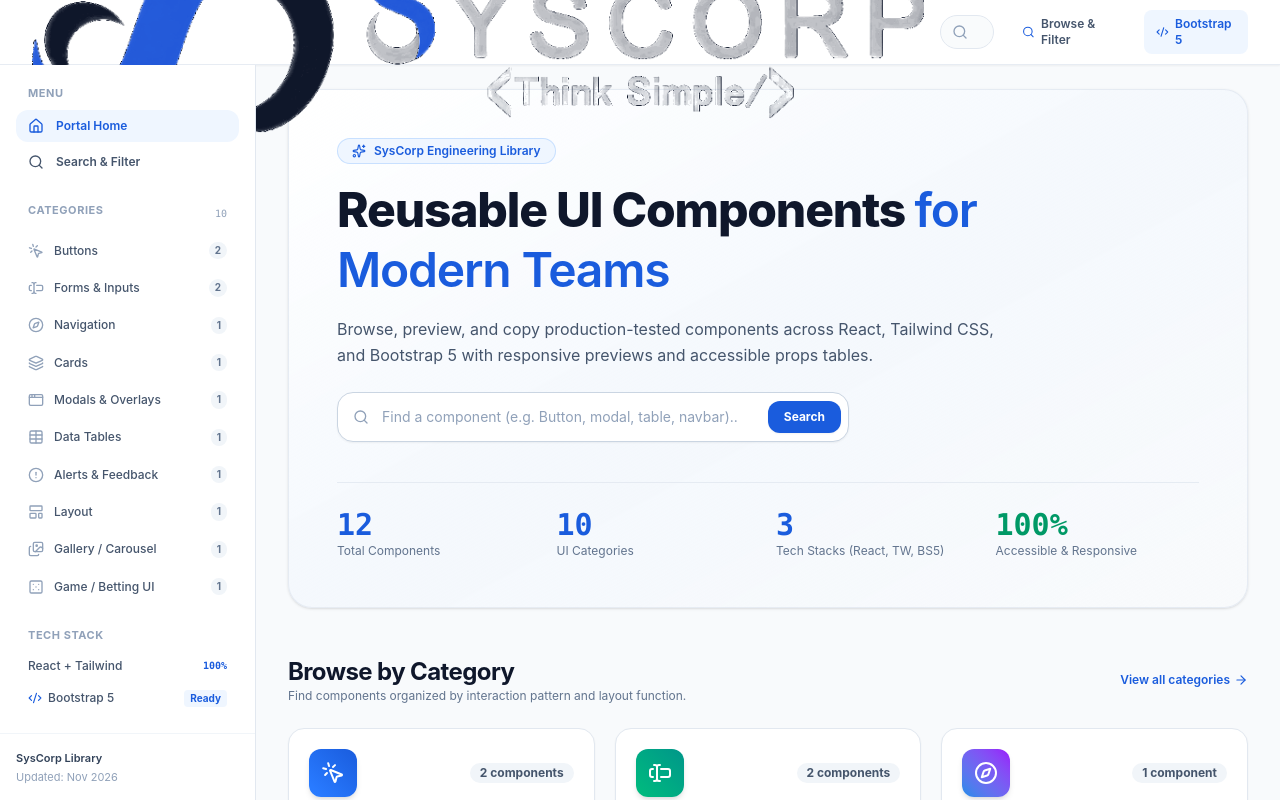
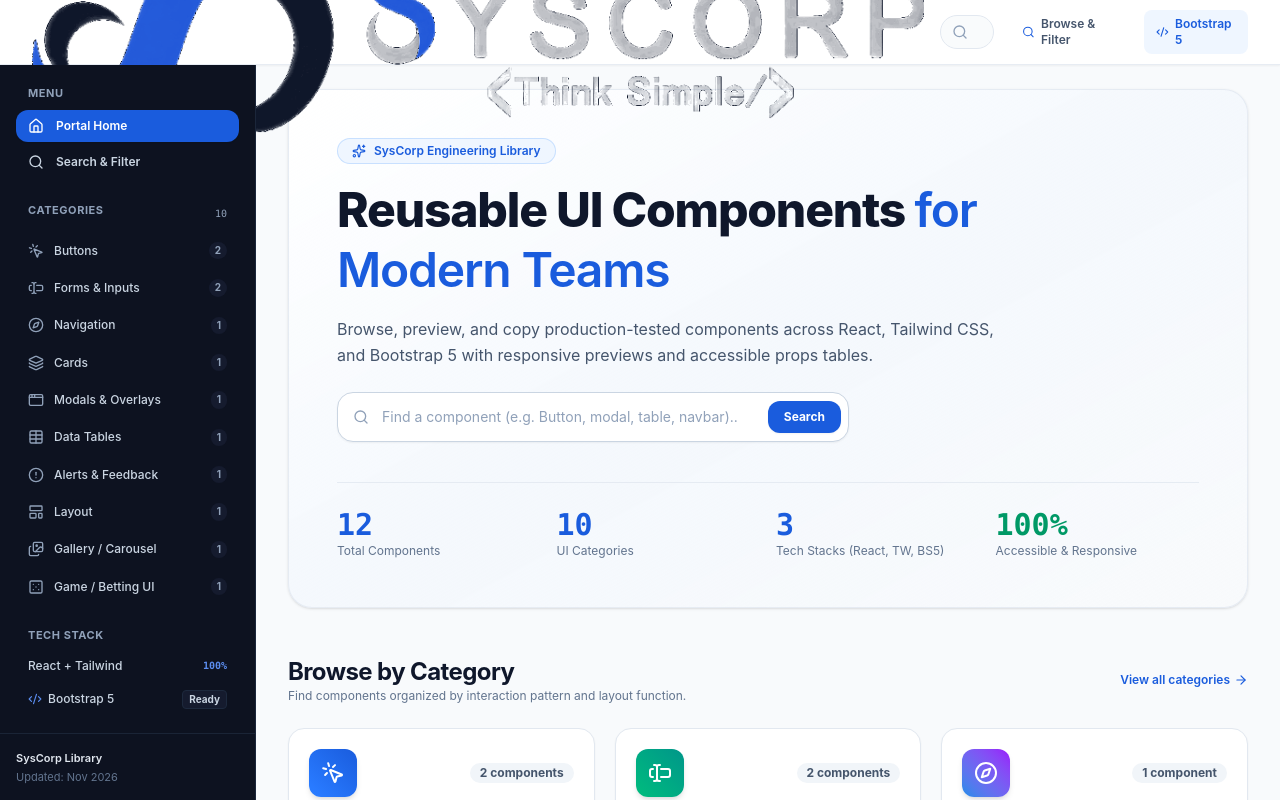
Before and after one commit to Seethaitsk/component, a Next.js app: page / in a window 1280 px wide. Shown: the top 800 px of the page. Built offline with nearby package versions, Linux system fonts and the light colour scheme.

Commit message:
feat(sidebar): apply dark theme to side panel with SysCorp dark navy styling

```diff
--- a/src/components/portal/Sidebar.jsx
+++ b/src/components/portal/Sidebar.jsx
@@ -56,18 +56,18 @@ export default function Sidebar({ open, onClose }) {
       {/* Sidebar Panel */}
       <aside
         aria-label="Component categories"
-        className={`fixed inset-y-0 left-0 z-40 w-64 shrink-0 border-r border-slate-200 bg-white flex flex-col transition-transform duration-200 lg:sticky lg:top-16 lg:h-[calc(100vh-4rem)] lg:translate-x-0 ${
+        className={`fixed inset-y-0 left-0 z-40 w-64 shrink-0 border-r border-slate-800/90 bg-[#0d1220] text-slate-200 flex flex-col transition-transform duration-200 lg:sticky lg:top-16 lg:h-[calc(100vh-4rem)] lg:translate-x-0 ${
           open ? 'translate-x-0 shadow-2xl' : '-translate-x-full'
         }`}
       >
         {/* Mobile Header */}
-        <div className="flex h-16 items-center justify-between px-6 border-b border-slate-100 lg:hidden shrink-0">
-          <span className="font-bold text-slate-900">Categories</span>
+        <div className="flex h-16 items-center justify-between px-6 border-b border-slate-800/80 lg:hidden shrink-0">
+          <span className="font-bold text-white">Categories</span>
           <button
             type="button"
             onClick={onClose}
             aria-label="Close sidebar"
-            className="rounded-lg p-1.5 text-slate-400 hover:bg-slate-100"
+            className="rounded-lg p-1.5 text-slate-400 hover:bg-[#151b2e] hover:text-white"
           >
             <X className="h-5 w-5" />
           </button>
@@ -77,7 +77,7 @@ export default function Sidebar({ open, onClose }) {
         <div className="flex-1 overflow-y-auto px-4 py-5 space-y-6 pb-12">
           {/* Main Navigation */}
           <div>
-            <p className="px-3 text-[11px] font-bold uppercase tracking-wider text-slate-400 dark:text-slate-500 mb-2">
+            <p className="px-3 text-[11px] font-bold uppercase tracking-wider text-slate-400 mb-2">
               Menu
             </p>
             <nav className="space-y-1">
@@ -86,8 +86,8 @@ export default function Sidebar({ open, onClose }) {
                 onClick={onClose}
                 className={`flex items-center gap-3 rounded-xl px-3 py-2 text-xs font-semibold transition-colors ${
                   pathname === '/'
-                    ? 'bg-blue-50 text-[#1a5cdd]'
-                    : 'text-slate-600 hover:bg-slate-50 hover:text-[#1a5cdd]'
+                    ? 'bg-[#1a5cdd] text-white shadow-xs font-semibold'
+                    : 'text-slate-300 hover:bg-[#151b2e] hover:text-white'
                 }`}
               >
                 <Home className="h-4 w-4" />
@@ -99,8 +99,8 @@ export default function Sidebar({ open, onClose }) {
                 onClick={onClose}
                 className={`flex items-center gap-3 rounded-xl px-3 py-2 text-xs font-semibold transition-colors ${
                   pathname === '/search'
-                    ? 'bg-blue-50 text-[#1a5cdd]'
-                    : 'text-slate-600 hover:bg-slate-50 hover:text-[#1a5cdd]'
+                    ? 'bg-[#1a5cdd] text-white shadow-xs font-semibold'
+                    : 'text-slate-300 hover:bg-[#151b2e] hover:text-white'
                 }`}
               >
                 <Search className="h-4 w-4" />
@@ -132,7 +132,7 @@ export default function Sidebar({ open, onClose }) {
                     className={`flex items-center justify-between rounded-xl px-3 py-2 text-xs font-medium transition-colors ${
                       isActive
                         ? 'bg-[#1a5cdd] text-white shadow-xs font-semibold'
-                        : 'text-slate-600 hover:bg-slate-50 hover:text-[#1a5cdd]'
+                        : 'text-slate-300 hover:bg-[#151b2e] hover:text-white'
                     }`}
                   >
                     <div className="flex items-center gap-2.5 truncate">
@@ -143,7 +143,7 @@ export default function Sidebar({ open, onClose }) {
                       className={`text-[10px] font-bold px-1.5 py-0.5 rounded-full ${
                         isActive
                           ? 'bg-white/20 text-white'
-                          : 'bg-slate-100 text-slate-500'
+                          : 'bg-[#151b2e] text-slate-400'
                       }`}
                     >
                       {count}
@@ -156,28 +156,28 @@ export default function Sidebar({ open, onClose }) {
 
           {/* Tech Stacks filter */}
           <div>
-            <p className="px-3 text-[11px] font-bold uppercase tracking-wider text-slate-400 dark:text-slate-500 mb-2">
+            <p className="px-3 text-[11px] font-bold uppercase tracking-wider text-slate-400 mb-2">
               Tech Stack
             </p>
             <div className="space-y-1">
               <Link
                 href="/search?tech=React"
                 onClick={onClose}
-                className="flex items-center justify-between rounded-xl px-3 py-1.5 text-xs font-medium text-slate-600 hover:bg-slate-50 hover:text-[#1a5cdd]"
+                className="flex items-center justify-between rounded-xl px-3 py-1.5 text-xs font-medium text-slate-300 hover:bg-[#151b2e] hover:text-white"
               >
                 <span>React + Tailwind</span>
-                <span className="text-[10px] font-mono text-[#1a5cdd] font-bold">100%</span>
+                <span className="text-[10px] font-mono text-[#5b8def] font-bold">100%</span>
               </Link>
               <Link
                 href="/search?tech=Bootstrap"
                 onClick={onClose}
-                className="flex items-center justify-between rounded-xl px-3 py-1.5 text-xs font-medium text-slate-600 hover:bg-slate-50 hover:text-[#1a5cdd]"
+                className="flex items-center justify-between rounded-xl px-3 py-1.5 text-xs font-medium text-slate-300 hover:bg-[#151b2e] hover:text-white"
               >
                 <div className="flex items-center gap-1.5">
-                  <Code2 className="h-3.5 w-3.5 text-[#1a5cdd]" />
+                  <Code2 className="h-3.5 w-3.5 text-[#5b8def]" />
                   <span>Bootstrap 5</span>
                 </div>
-                <span className="text-[10px] font-bold bg-blue-50 text-[#1a5cdd] px-1.5 py-0.5 rounded">
+                <span className="text-[10px] font-bold bg-[#151b2e] text-slate-300 px-1.5 py-0.5 rounded border border-slate-800">
                   Ready
                 </span>
               </Link>
@@ -186,9 +186,9 @@ export default function Sidebar({ open, onClose }) {
         </div>
 
         {/* Footer info */}
-        <div className="border-t border-slate-100 p-4 text-[11px] text-slate-400 shrink-0">
-          <p className="font-semibold text-slate-700">SysCorp Library</p>
-          <p className="mt-0.5">Updated: Nov 2026</p>
+        <div className="border-t border-slate-800/80 p-4 text-[11px] text-slate-400 shrink-0">
+          <p className="font-semibold text-slate-200">SysCorp Library</p>
+          <p className="mt-0.5 text-slate-500">Updated: Nov 2026</p>
         </div>
       </aside>
     </>
```
